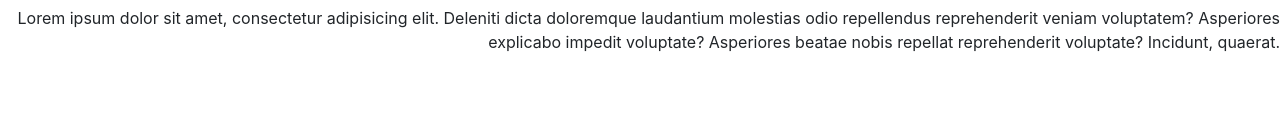
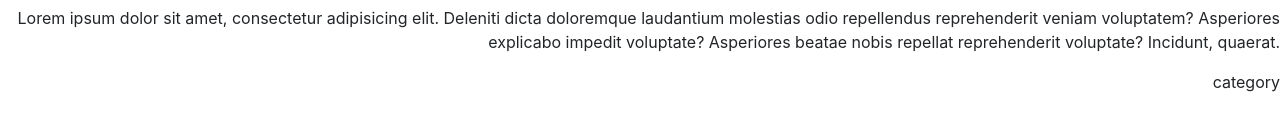
Before and after one commit to iMMDdev/Bootstrap-v4-rtl, a website: page index.html in a window 1280 px wide. Shown: the part 202-332 px from the top of the page. Drawn offline with Linux system fonts and the light colour scheme.

Commit message:
add tag category

```diff
--- a/index.html
+++ b/index.html
@@ -16,6 +16,6 @@
 <p>Lorem ipsum dolor sit amet, consectetur adipisicing elit. Deleniti dicta doloremque laudantium molestias odio repellendus reprehenderit veniam voluptatem? Asperiores explicabo impedit voluptate? Asperiores beatae nobis repellat reprehenderit voluptate? Incidunt, quaerat. </p>
 <p>Lorem ipsum dolor sit amet, consectetur adipisicing elit. Deleniti dicta doloremque laudantium molestias odio repellendus reprehenderit veniam voluptatem? Asperiores explicabo impedit voluptate? Asperiores beatae nobis repellat reprehenderit voluptate? Incidunt, quaerat. </p>
 <p>Lorem ipsum dolor sit amet, consectetur adipisicing elit. Deleniti dicta doloremque laudantium molestias odio repellendus reprehenderit veniam voluptatem? Asperiores explicabo impedit voluptate? Asperiores beatae nobis repellat reprehenderit voluptate? Incidunt, quaerat. </p>
-
+<p>category</p>
 </body>
 </html>
```
